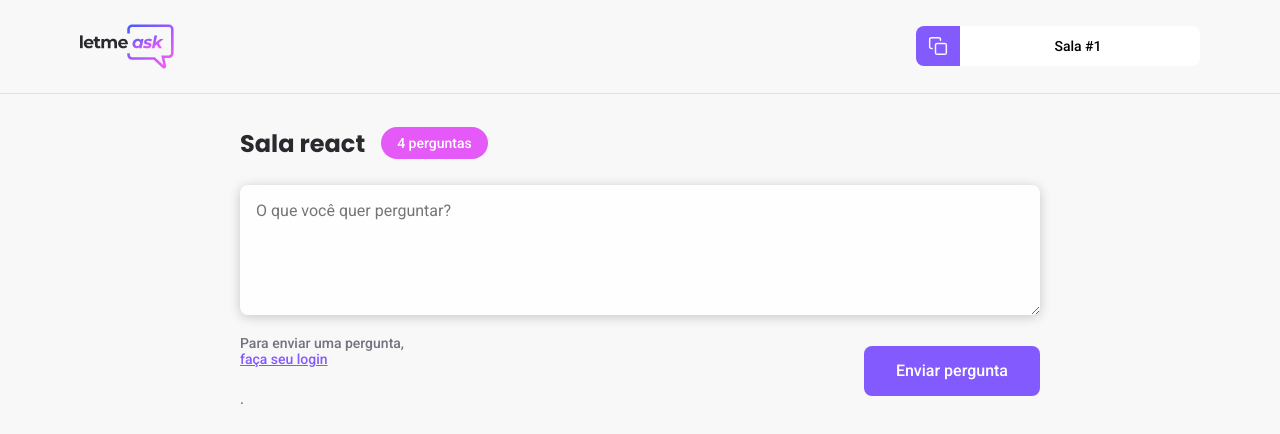
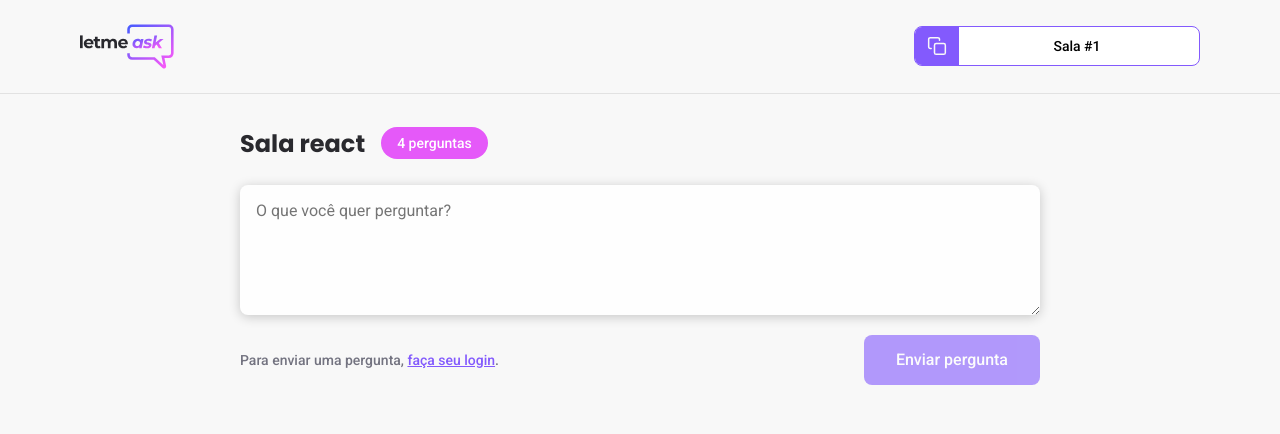
Before and after one commit to leopinnheiro/nlw06-letmeask, a React (Create React App) app: page /nlw06-letmeask/rooms/1 in a window 1280 px wide. Shown: the top 434 px of the page. Built offline with nearby package versions, Linux system fonts and the light colour scheme; no server answers.

Commit message:
Criando componente de Room Code, melhorando pagina de sala

```diff
--- a/src/components/RoomCode/index.tsx
+++ b/src/components/RoomCode/index.tsx
@@ -12,6 +12,7 @@ export function RoomCode({ code }: RoomCodeProps) {
 
   return (
     <button
+      className="room-code"
       onClick={copyRoomCodeToClipboard}
     >
       <div>
--- a/src/components/RoomCode/styles.scss
+++ b/src/components/RoomCode/styles.scss
@@ -1,4 +1,4 @@
-button {
+.room-code {
   height: 40px;
   border-radius: 8px;
   overflow: hidden;
--- a/src/pages/Room/index.tsx
+++ b/src/pages/Room/index.tsx
@@ -1,7 +1,10 @@
+import { FormEvent, useEffect, useState } from 'react';
 import { useParams } from 'react-router-dom';
 import logoImg from '../../assets/images/logo.svg';
 import { Button } from '../../components/Button';
 import { RoomCode } from '../../components/RoomCode';
+import { useAuth } from '../../hooks/useAuth';
+import { database } from '../../services/firebase';
 import './styles.scss';
 
 type RoomParams = {
@@ -9,14 +12,46 @@ type RoomParams = {
 }
 
 export function Room() {
+  const { user } = useAuth();
   const params = useParams<RoomParams>();
+  const [newQuestion, setNewQuestion] = useState('');
+  const roomId = params.id;
+
+  useEffect(() => {
+
+  }, []);
+
+  async function handleSendQuestion(event: FormEvent) {
+    event.preventDefault();
+
+    if (newQuestion.trim() === '') {
+      return;
+    }
+
+    if (!user) {
+      throw new Error('You must be logged in');
+    }
+
+    const question = {
+      content: newQuestion,
+      author: {
+        name: user.name,
+        avatar: user.avatar,
+      },
+      isHighlighted: false,
+      isAnswered: false
+    }
+
+    await database.ref(`rooms/${roomId}/questions`).push(question);
+    setNewQuestion('');
+  }
 
   return (
-    <div className="container">
+    <div id="page-room">
       <header>
         <div className="content">
           <img src={logoImg} alt="Letmeask" />
-          <RoomCode code={params.id}/>
+          <RoomCode code={roomId}/>
         </div>
       </header>
 
@@ -25,13 +60,29 @@ export function Room() {
           <h1>Sala react</h1>
           <span>4 perguntas</span>
         </div>
-        <form>
+
+        <form
+          onSubmit={handleSendQuestion}
+        >
           <textarea
             placeholder="O que você quer perguntar?"
+            onChange={event => setNewQuestion(event.target.value)}
+            value={newQuestion}
           />
+
           <div className="form-footer">
+            { user ? (
+              <div className="user-info">
+                <img src={user.avatar} alt={user.name} />
+                <span>{user.name}</span>
+              </div>
+            ) : (
               <span>Para enviar uma pergunta, <button>faça seu login</button>.</span>
-              <Button type="submit">
+            ) }
+            <Button
+              type="submit"
+              disabled={!user}
+            >
               Enviar pergunta
             </Button>
           </div>
--- a/src/pages/Room/styles.scss
+++ b/src/pages/Room/styles.scss
@@ -1,4 +1,4 @@
-.container {
+#page-room {
   header {
     padding: 24px;
     border-bottom: 1px solid #e2e2e2;
@@ -60,7 +60,25 @@
         align-items: center;
         margin-top: 16px;
 
-        span {
+        .user-info {
+          display: flex;
+          align-items: center;
+
+          img {
+            height: 32px;
+            width: 32px;
+            border-radius: 50%;
+          }
+
+          span {
+            margin-left: 8px;
+            color: #29292e;
+            font-weight: 500;
+            font-size: 14px;
+          }
+        }
+
+        > span {
           font-size: 14px;
           color: #737380;
           font-weight: 500;
```
Lines whose indentation alone changed are shown as unchanged.
